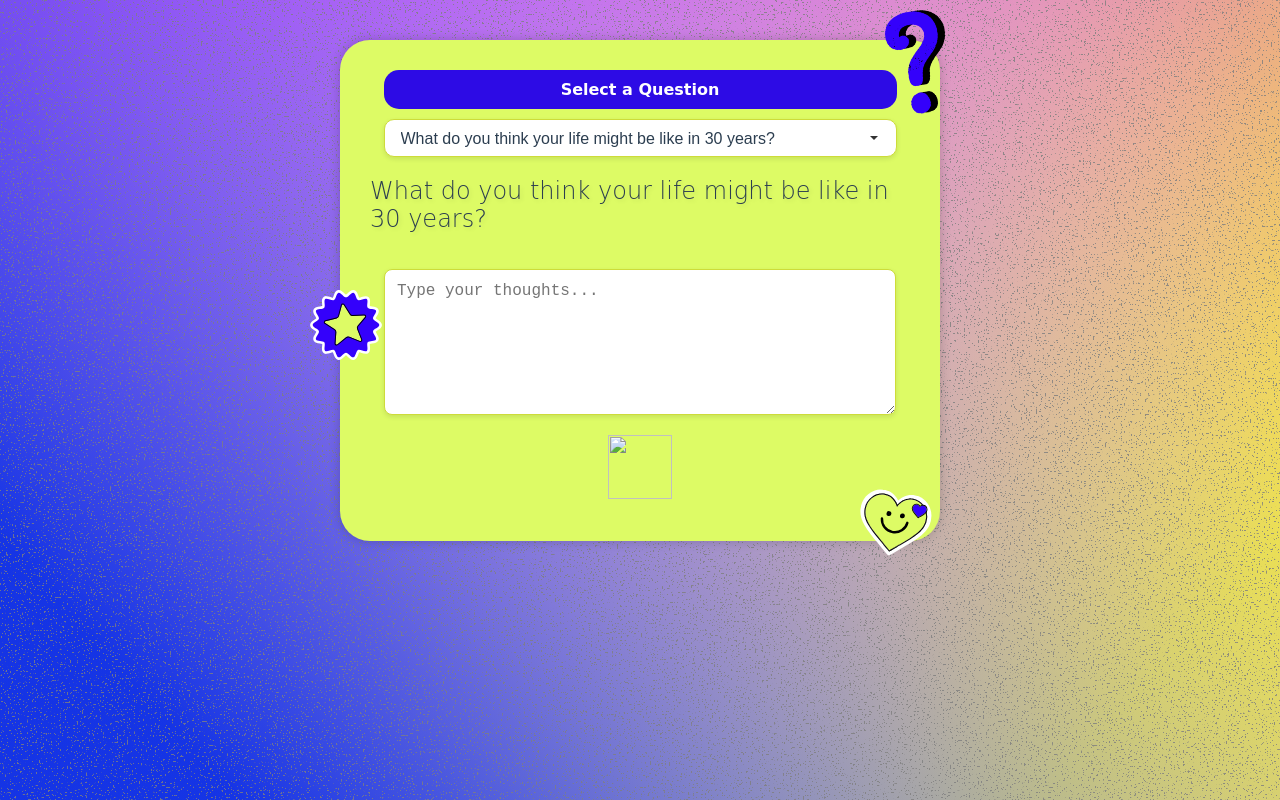
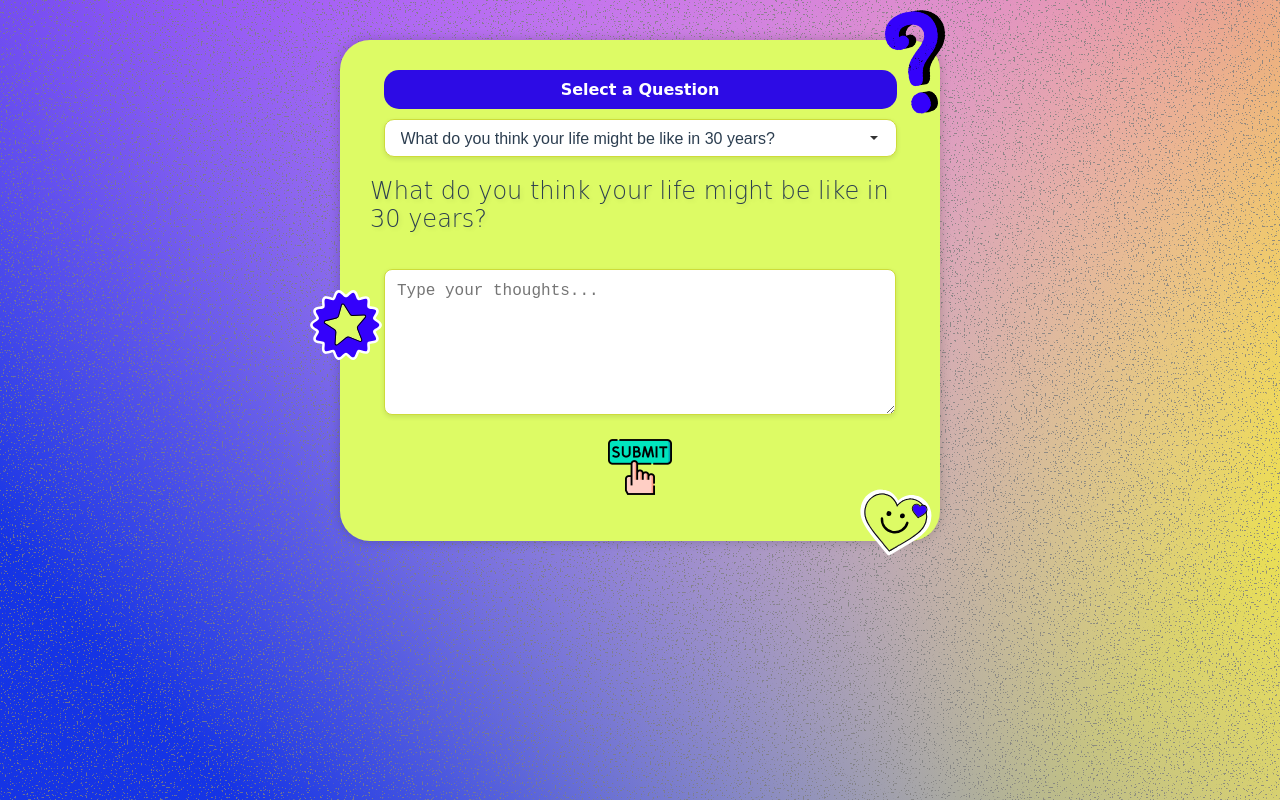
Before and after one commit to tamannafardusy/opinion-match, a plain HTML site: page index.html in a window 1280 px wide. Drawn offline with Linux system fonts and the light colour scheme; the site is published under a folder, as on GitHub Pages, so addresses that start at the root find nothing; a web font is replaced by a local one.

Commit message:
Update image.html

```diff
--- a/index.html
+++ b/index.html
@@ -30,7 +30,7 @@
           placeholder="Type your thoughts..."
         ></textarea>
         <button onclick="submitAnswer()">
-          <img src="/utils/submit.png" alt="" />
+          <img src="utils/submit.png" alt="" />
         </button>
 
         <div id="result" class="hidden">
```
